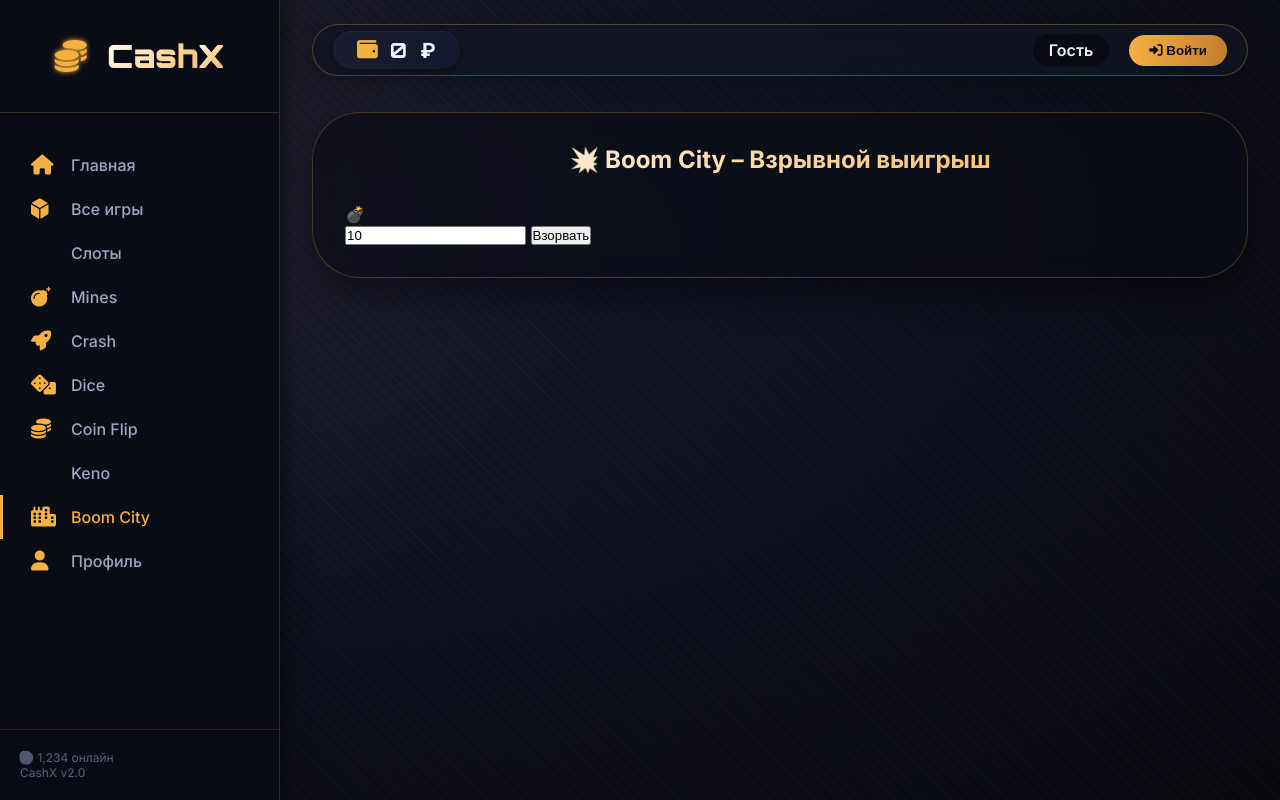
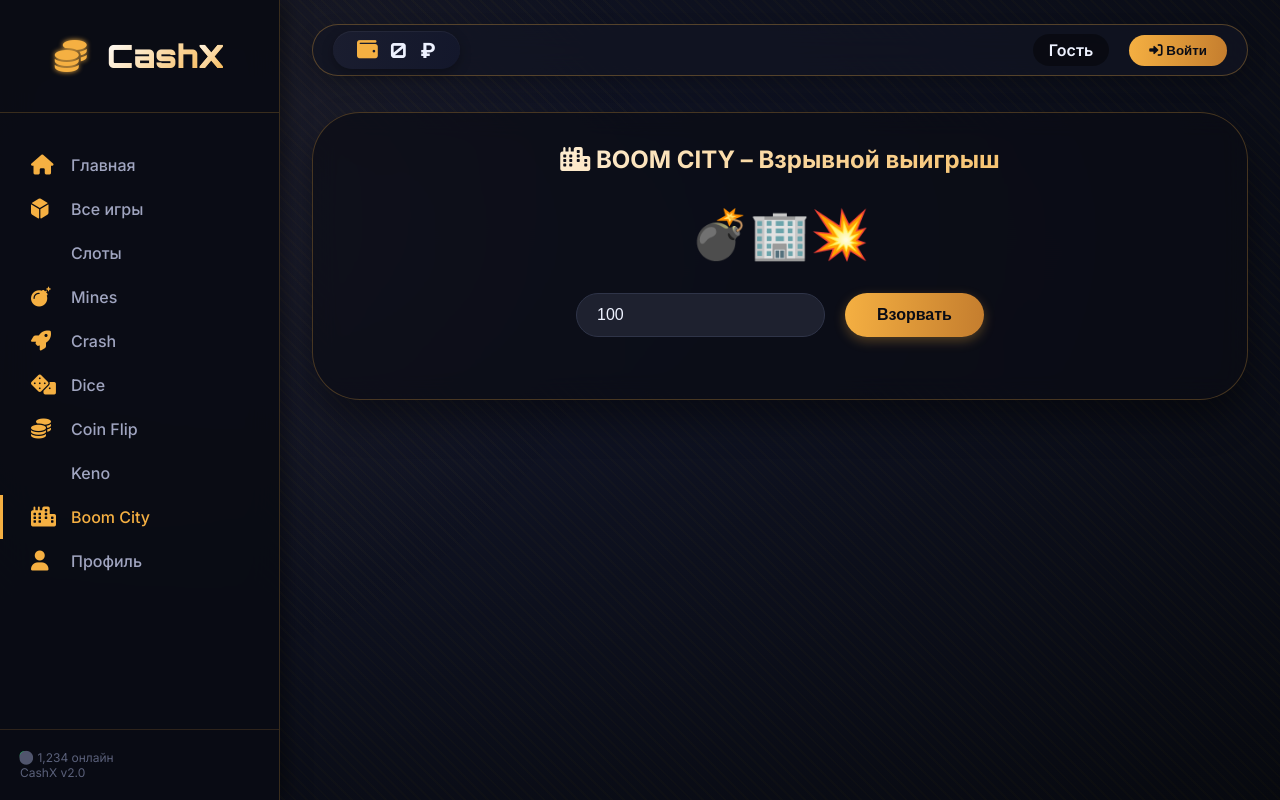
Before and after one commit to hanotsosall/cashx, a Flask app: page /game/boomcity in a window 1280 px wide. Run offline with Flask 3, Linux system fonts and the light colour scheme.

Commit message:
Update game_boomcity.html

```diff
--- a/templates/game_boomcity.html
+++ b/templates/game_boomcity.html
@@ -1,13 +1,30 @@
 {% extends "layout.html" %}
 {% block content %}
 <div class="game-container">
-    <h2>💥 Boom City – Взрывной выигрыш</h2>
-    <div class="boom-city" id="boomCity">💣</div>
-    <div class="game-controls">
-        <input type="number" id="boomBet" value="10">
-        <button id="boomSpinBtn" class="game-action-btn">Взорвать</button>
+    <h2><i class="fas fa-city"></i> BOOM CITY – Взрывной выигрыш</h2>
+    <div class="boom-city" id="boomCity">💣🏢💥</div>
+    <div class="controls">
+        <input type="number" id="boomBet" value="100" step="50">
+        <button id="boomSpinBtn" class="btn-primary">Взорвать</button>
     </div>
-    <div id="boomResult" class="result-area"></div>
+    <div id="boomResult"></div>
 </div>
-<script src="/static/boomcity.js"></script>
+<script>
+    document.getElementById('boomSpinBtn').onclick = async () => {
+        const bet = parseInt(document.getElementById('boomBet').value);
+        if (isNaN(bet) || bet < 10) return showToast('Ставка от 10₽', true);
+        const res = await fetch('/api/boomcity/spin', {
+            method: 'POST', headers:{'Content-Type':'application/json'},
+            body: JSON.stringify({ bet })
+        });
+        const data = await res.json();
+        if (data.error) return showToast(data.error, true);
+        document.getElementById('boomResult').innerHTML = data.win > 0 ? `💣 ВЫИГРЫШ: ${data.win} ₽ 💥` : `😭 Ничего не выиграли`;
+        if (data.win > 0 && window.createConfetti) window.createConfetti();
+        await updateBalanceUI();
+    };
+</script>
+<style>
+    .boom-city { font-size: 3rem; text-align: center; margin: 30px; }
+</style>
 {% endblock %}
```
